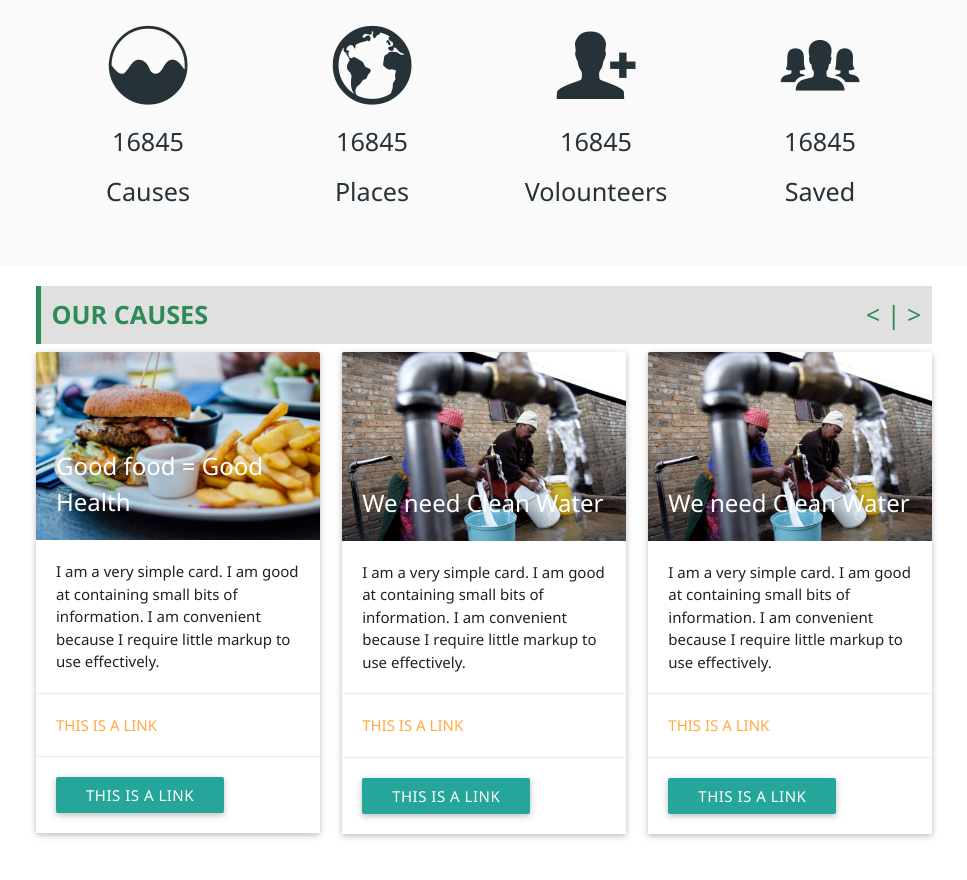
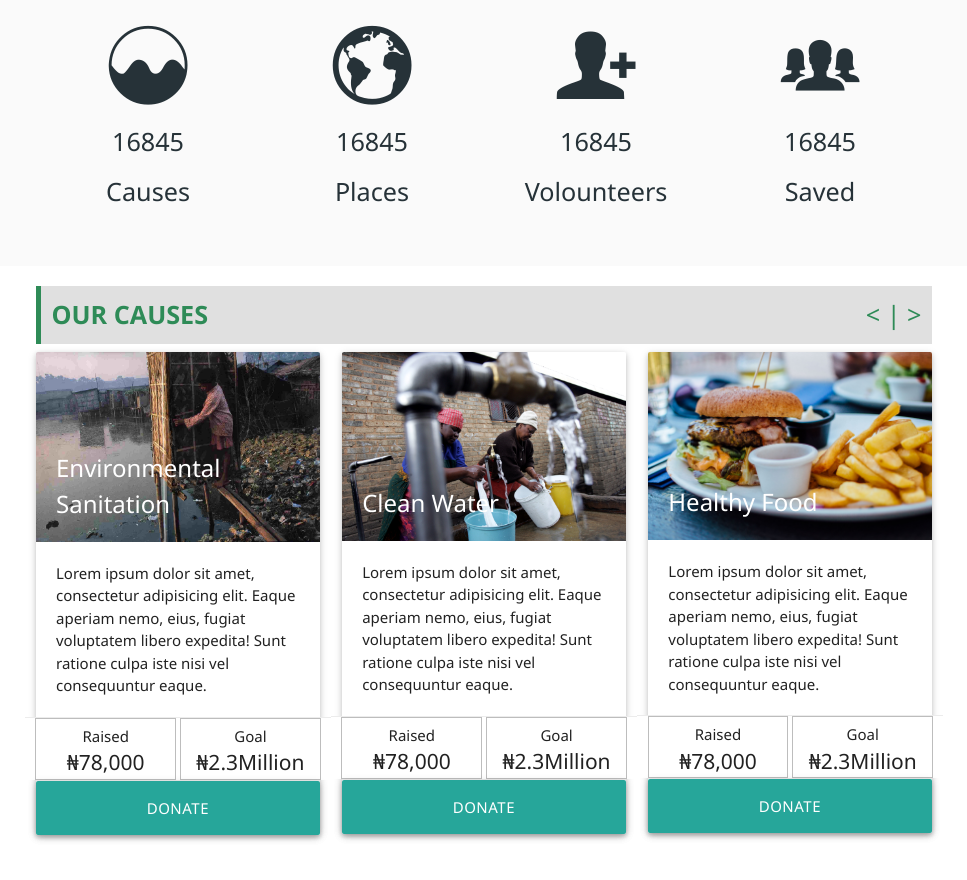
Before and after one commit to jalasem/Helimatrix, a plain HTML site: page index.html in a window 1280 px wide. Shown: the part 1033-1913 px from the top of the page, without its empty margins (156-1123 px from the left). Drawn offline with Linux system fonts and the light colour scheme; files whose address does not match are found by name.

Commit message:
.modified and added causes content in the three grid

```diff
--- a/css/style.css
+++ b/css/style.css
@@ -1,6 +1,8 @@
-html, body {
+html,
+body {
     font-family: 'Segoe UI', Tahoma, Geneva, Verdana, sans-serif;
 }
+
 .nav-wrapper.container {
     width: 90%;
 }
@@ -60,6 +62,7 @@ section#steps_2_help .col {
     background-image: url(../images/food_safty.jpg);
     background-size: 100% 100%;
 }
+
 section#steps_2_help .col .overlay {
     margin-left: -0.8em;
 }
@@ -69,7 +72,11 @@ section#steps_2_help .col .overlay {
     display: inline-block;
 }
 
-.icon.ion-ios-analytics, .icon.ion-earth, .icon.ion-person-add, .icon.ion-ios-people, .icon.ion-android-list {
+.icon.ion-ios-analytics,
+.icon.ion-earth,
+.icon.ion-person-add,
+.icon.ion-ios-people,
+.icon.ion-android-list {
     font-size: 6em;
     line-height: 0;
 }
@@ -82,8 +89,46 @@ section#steps_2_help .col .overlay {
     line-height: 0.5;
 }
 
-#causes > div:first-child {
+#causes>div:first-child {
     border-left: 5px solid seagreen;
     color: seagreen;
     padding: 0.7em;
 }
+
+.no-padding {
+    padding: 0;
+}
+
+.full-width {
+    width: 100%;
+}
+
+.no-bottom-margin {
+    margin-bottom: 0;
+}
+
+body#home_body causes {
+    border: 1px #bdbdbd solid;
+}
+
+.raise_fund_on_card_50 {
+    width: 46%;
+    display: inline-block;
+    text-align: center;
+    margin-left: 0.7em;
+    border: 1px #bdbdbd solid;
+}
+
+.raise_fund_on_card_50.g {
+    margin-left: 0;
+}
+
+.raise_fund_on_card_50 span.small-top {
+    display: block;
+    padding-top: 6px;
+}
+
+.raise_fund_on_card_50 span.amount {
+    display: block;
+    font-size: 1.4em;
+}
--- a/index.html
+++ b/index.html
@@ -11,7 +11,7 @@
 		<link rel="stylesheet" href="css/style.css">
 	</head>
 
-	<body>
+	<body id="home_body">
 
 		<nav class="white lighten-5">
 			<div class="nav-wrapper container">
@@ -105,56 +105,77 @@
 			</div>
 			<div class="row">
 				<div class="col s12 m4">
-					<div class="card">
+					<div class="card cause">
 						<div class="card-image">
-							<img src="images/food_safty.jpg" class="responsive-img">
-							<span class="card-title">Good food = Good Health</span>
+							<img src="images/sanitation1.jpg" class="responsive-img">
+							<span class="card-title">Environmental Sanitation</span>
 						</div>
 						<div class="card-content">
-							<p>I am a very simple card. I am good at containing small bits of information. I am convenient because I require little
-								markup to use effectively.</p>
+							<p>Lorem ipsum dolor sit amet, consectetur adipisicing elit. Eaque aperiam nemo, eius, fugiat voluptatem libero expedita!
+								Sunt ratione culpa iste nisi vel consequuntur eaque.</p>
 						</div>
-						<div class="card-action">
-							<a href="#">This is a link</a>
+						<div class="card-action row no-padding no-bottom-margin">
+							<div class="raise_fund_on_card_50">
+								<span class="small-top">Raised</span>
+								<span class="amount">&#8358;78,000</span>
+							</div>
+							<div class="raise_fund_on_card_50 g">
+								<span class="small-top">Goal</span>
+								<span class="amount">&#8358;2.3Million</span>
+							</div>
 						</div>
-						<div class="card-action">
-							<a href="#" class=" btn">This is a link</a>
+						<div class="card-action no-padding">
+							<a href="#!" class=" btn-large full-width waves-effect waves-light">Donate</a>
 						</div>
 					</div>
 				</div>
 				<div class="col s12 m4">
-					<div class="card">
+					<div class="card cause">
 						<div class="card-image">
-							<img src="images/000_Par762361.jpg" class="responsive-img">
-							<span class="card-title">We need Clean Water</span>
+							<img src="images/clean_water.jpg" class="responsive-img">
+							<span class="card-title">Clean Water</span>
 						</div>
 						<div class="card-content">
-							<p>I am a very simple card. I am good at containing small bits of information. I am convenient because I require little
-								markup to use effectively.</p>
+							<p>Lorem ipsum dolor sit amet, consectetur adipisicing elit. Eaque aperiam nemo, eius, fugiat voluptatem libero expedita!
+								Sunt ratione culpa iste nisi vel consequuntur eaque.</p>
 						</div>
-						<div class="card-action">
-							<a href="#">This is a link</a>
+						<div class="card-action row no-padding no-bottom-margin">
+							<div class="raise_fund_on_card_50">
+								<span class="small-top">Raised</span>
+								<span class="amount">&#8358;78,000</span>
+							</div>
+							<div class="raise_fund_on_card_50 g">
+								<span class="small-top">Goal</span>
+								<span class="amount">&#8358;2.3Million</span>
+							</div>
 						</div>
-						<div class="card-action">
-							<a href="#" class=" btn">This is a link</a>
+						<div class="card-action no-padding">
+							<a href="#!" class=" btn-large full-width waves-effect waves-light">Donate</a>
 						</div>
 					</div>
 				</div>
 				<div class="col s12 m4">
-					<div class="card">
+					<div class="card cause">
 						<div class="card-image">
-							<img src="images/000_Par762361.jpg" class="responsive-img">
-							<span class="card-title">We need Clean Water</span>
+							<img src="images/food_safty.jpg" class="responsive-img">
+							<span class="card-title">Healthy Food</span>
 						</div>
 						<div class="card-content">
-							<p>I am a very simple card. I am good at containing small bits of information. I am convenient because I require little
-								markup to use effectively.</p>
+							<p>Lorem ipsum dolor sit amet, consectetur adipisicing elit. Eaque aperiam nemo, eius, fugiat voluptatem libero expedita!
+								Sunt ratione culpa iste nisi vel consequuntur eaque.</p>
 						</div>
-						<div class="card-action">
-							<a href="#">This is a link</a>
+						<div class="card-action row no-padding no-bottom-margin">
+							<div class="raise_fund_on_card_50">
+								<span class="small-top">Raised</span>
+								<span class="amount">&#8358;78,000</span>
+							</div>
+							<div class="raise_fund_on_card_50 g">
+								<span class="small-top">Goal</span>
+								<span class="amount">&#8358;2.3Million</span>
+							</div>
 						</div>
-						<div class="card-action">
-							<a href="#" class=" btn">This is a link</a>
+						<div class="card-action no-padding">
+							<a href="#!" class=" btn-large full-width waves-effect waves-light">Donate</a>
 						</div>
 					</div>
 				</div>
```
Also changed, not shown: images/clean_water.jpg (renamed from images/000_Par762361.jpg), images/dirty_water.jpg (renamed from images/c289f7834b4ae03317e371db7b5e7028.jpg), images/fetching_water.jpg (renamed from images/1280px-Local_Girls_in_Babile_Ethiopia_2012.jpg).
